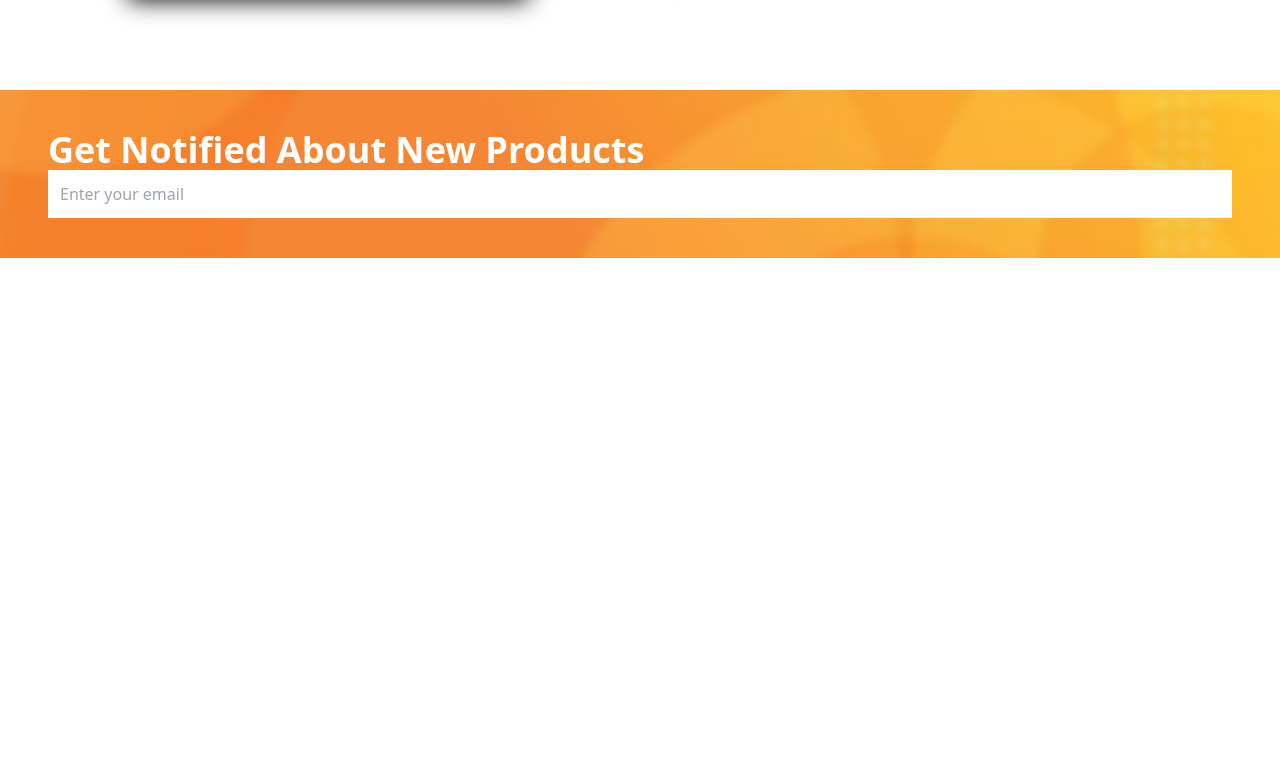
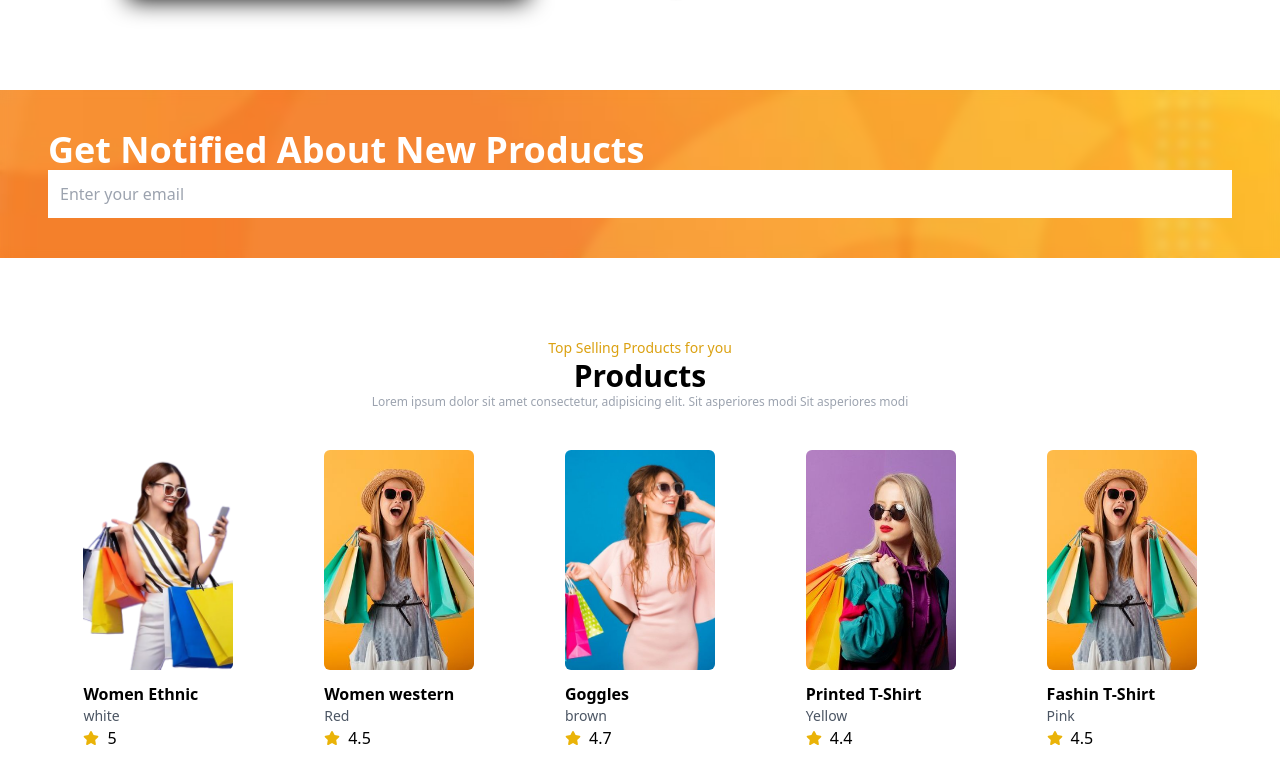
Before and after one commit to G3RGES/eccomerce-website, a React (Vite) app: page / in a window 1280 px wide. Shown: the part 2134-2918 px from the top of the page. Before the commit the page ends 2472 px from the top, so only its background shows below. Built offline with nearby package versions, Linux system fonts and the light colour scheme.

Commit message:
Update App.jsx

```diff
--- a/src/App.jsx
+++ b/src/App.jsx
@@ -32,6 +32,7 @@ const App = () => {
       <TopProducts />
       <Banner />
       <Subscribe />
+      <Products />
     </div>
   );
 };
```
